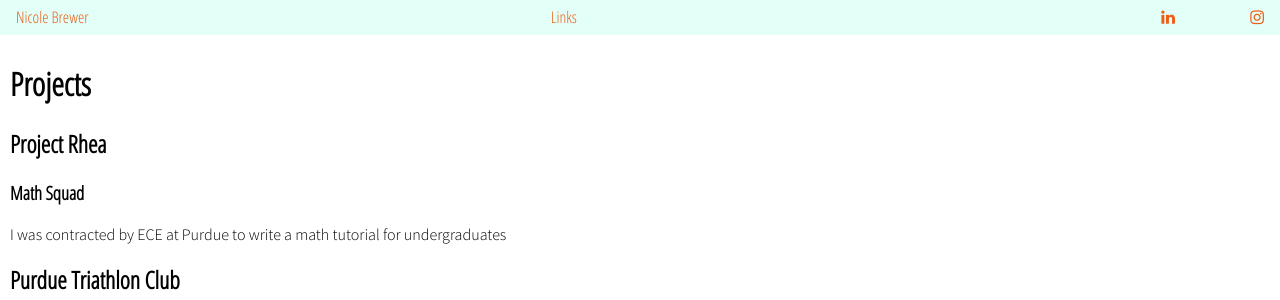
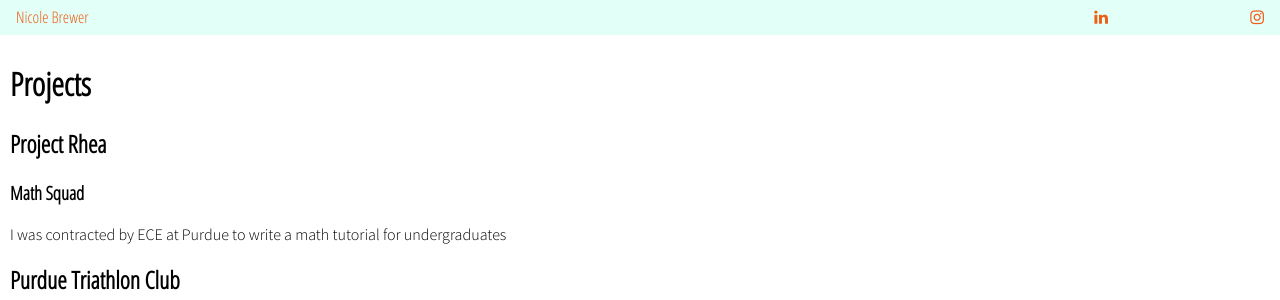
Before and after one commit to nicole-brewer/my-first-website, a PHP site: page / in a window 1280 px wide. Shown: the top 300 px of the page. Run offline with PHP 8.4, Linux system fonts and the light colour scheme.

```diff
--- a/includes/header.php
+++ b/includes/header.php
@@ -17,7 +17,6 @@
 	<nav id="top-bar" class="top-bar">
 			<a class="menu-item" id="menu-icon" onclick="dropDownMenu()"><i class="fa fa-bars"></i></a>
 			<a href="index.php" class="menu-item page">Nicole Brewer</a>
-			<a href ="links.php" class="menu-item page">Links</a>
 			<a href="https://www.linkedin.com/in/nicole-brewer" class="menu-item social"><i class="fa fa-linkedin"></i></a>
 			<a href="http://www.instagram.com/brewer.nicole" class="menu-item social"><i class="fa fa-instagram"></i></a>
 		</nav></div>
```
